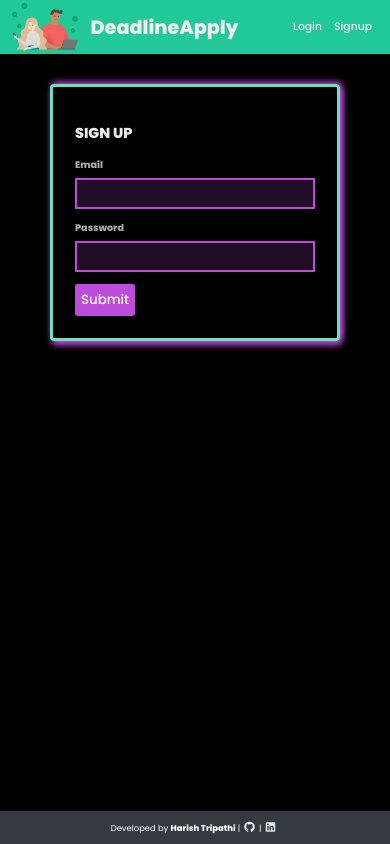
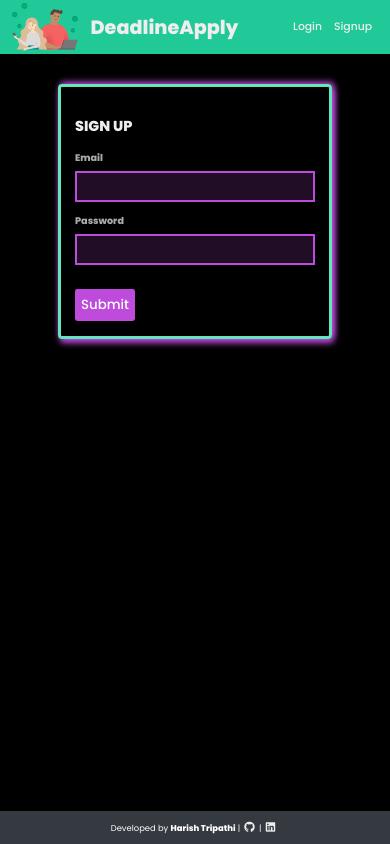
Before and after one commit to tripathiharish2001/companyalert, a React (Create React App) app in the folder front-end/: page /signup in a window 390 px wide. Built offline with nearby package versions, Linux system fonts and the light colour scheme.

Commit message:
responsive

```diff
--- a/front-end/src/index.css
+++ b/front-end/src/index.css
@@ -49,7 +49,7 @@ a {
 .home {
   display: grid;
   grid-template-columns: 3fr 1fr;
-  gap: 4rem;
+  gap: 2rem;
 }
 
 .tasks {
@@ -140,6 +140,7 @@ input:focus {
 }
 
 form button {
+  margin-top: 2rem;
   background: #be4bdb;
   font-weight: 500;
   border: 0;
@@ -168,11 +169,16 @@ input.error {
   font-variation-settings: "FILL" 0, "wght" 400, "GRAD" 0, "opsz" 48;
 }
 
+.create {
+  margin: auto;
+}
+
 .create h3 {
   font-size: 2rem;
   margin: 1.6rem 0;
 }
 .create input {
+  width: 90%;
   margin: 7px;
 }
 
@@ -222,8 +228,9 @@ form.login {
   border-radius: 4px;
 }
 
-form.signup {
-  padding: 3.6rem;
+form.signup,
+form.login {
+  padding: 2.4rem;
 }
 
 form input {
```
